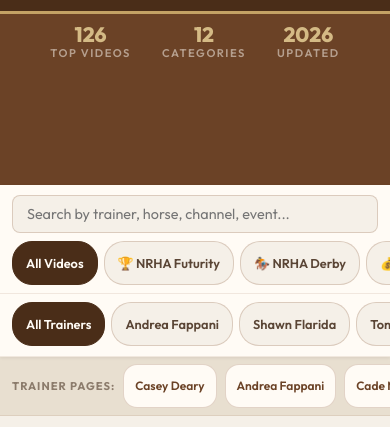
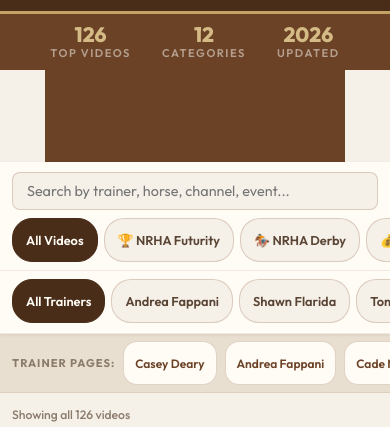
Before and after one commit to aiagent322/reininghorse-videos, a plain HTML site: page index.html in a window 390 px wide. Shown: the part 109-536 px from the top of the page. Drawn offline with Linux system fonts and the light colour scheme.

Commit message:
Shrink Revive ad slot (zone 30311) from 610x154 to 300x76 display -- was winning LCP on desktop
Live measurement: ad at full size was 93,940px^2, larger than the
site title (47,931px^2 on desktop), so it kept winning LCP and gating
the page's LCP score to third-party ad delivery speed -- same issue
just fixed on reininghorses.ai and horsecalendar.ai.

Mobile wasn't affected (a video thumbnail already wins LCP there
regardless of ad size), so this is a desktop-targeted size rather than
matching the smaller mobile-constrained sizes used on the other two
sites. Verified locally: ad now 27,497px^2 vs title's 47,931px^2.
Aspect-ratio kept in place so this doesn't reintroduce the CLS fix
from earlier.

```diff
--- a/index.html
+++ b/index.html
@@ -50,10 +50,11 @@ body { overflow-x: hidden; font-family: 'Outfit', -apple-system, sans-serif; bac
 .stat-num { font-size: 1.3rem; font-weight: 800; color: var(--rope-light); line-height: 1; }
 .stat-lbl { font-size: 0.7rem; letter-spacing: 1.5px; text-transform: uppercase; color: rgba(255,251,245,0.5); margin-top: 2px; font-weight: 600; }
 /* ── REVIVE AD SLOT (reserves the network's standard 610x154 creative size to prevent layout shift while it loads) ── */
-.revive-banner { max-width: 610px; width: 100%; margin: 0 auto; }
+/* ── REVIVE AD SLOT (reserves the network's standard 610x154 creative aspect ratio to prevent layout shift; displayed at 300x76 -- desktop-only fix, since the ad was winning LCP at full size (93,940px^2) vs. the site title's 47,931px^2; mobile already picks a video thumbnail over the ad regardless) ── */
+.revive-banner { max-width: 300px; width: 100%; margin: 0 auto; }
 .revive-banner ins,
 .revive-banner img,
-.revive-banner iframe { display: block; width: 100%; max-width: 610px; aspect-ratio: 610 / 154; margin: 0 auto; }
+.revive-banner iframe { display: block; width: 100%; max-width: 300px; aspect-ratio: 610 / 154; margin: 0 auto; }
 .controls { background: var(--cream); border-bottom: 1px solid var(--border); padding: 10px 0 0; position: sticky; top: 0; z-index: 100; box-shadow: var(--shadow-sm); }
 .search-wrap { padding: 0 12px 8px; }
 .search-wrap input { width: 100%; background: var(--sand); border: 1px solid var(--border-strong); border-radius: 8px; padding: 9px 14px; font-family: 'Outfit', sans-serif; font-size: 0.9rem; color: var(--ink); outline: none; }
```
